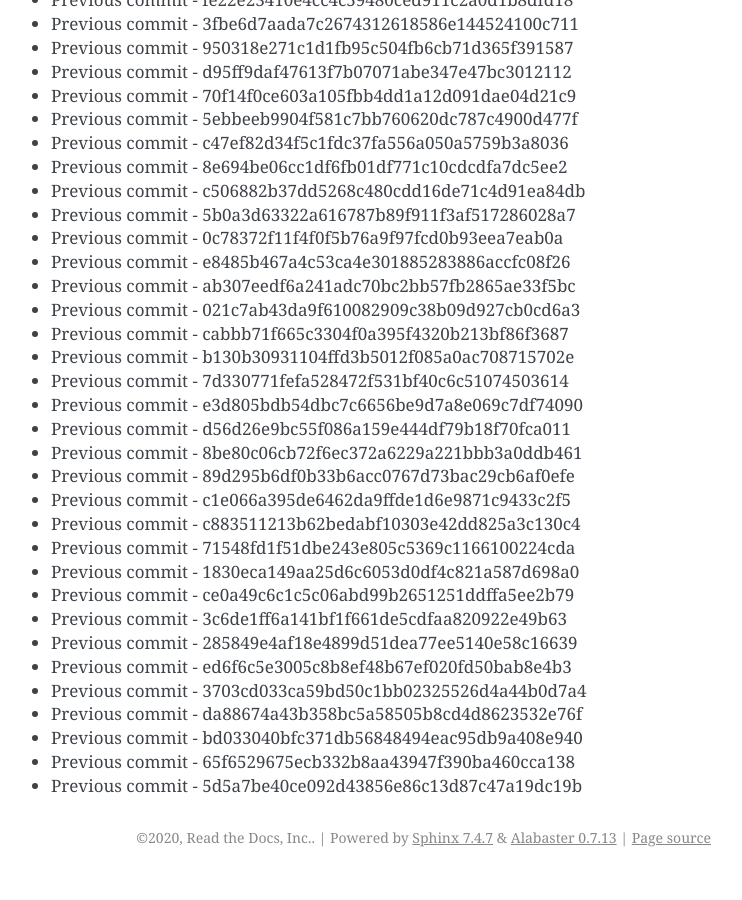
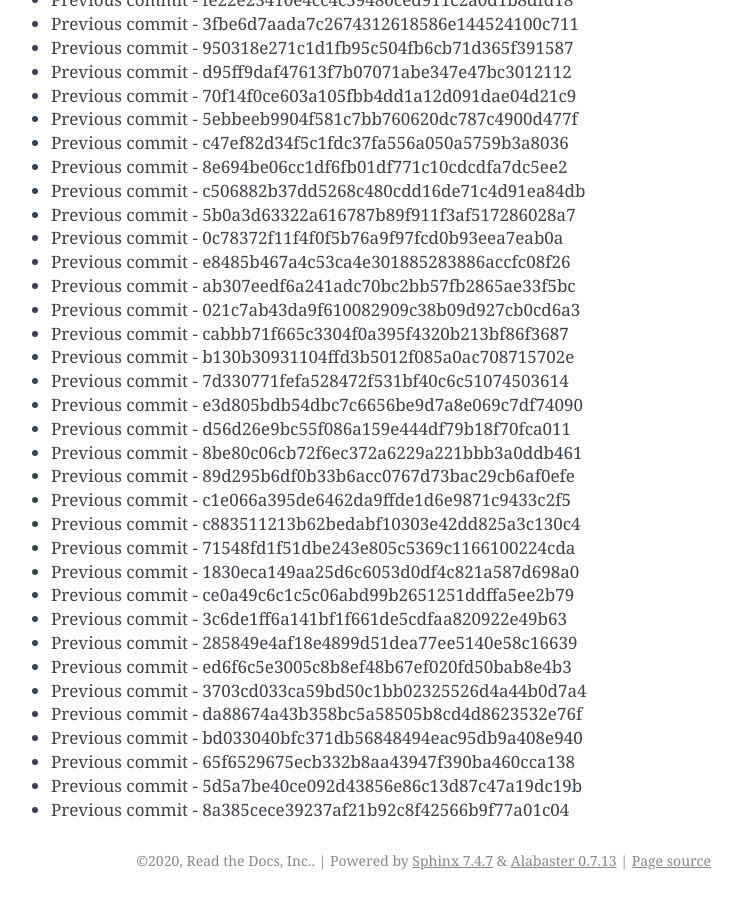
Before and after one commit to readthedocs/rtd-git-stresstest, a Sphinx documentation site: the page built from docs/updates.rst, in a window 1280 px wide and 900 px high, scrolled down 86895 px. Shown: the whole window, without its empty margins (399-1141 px from the left). Built offline with Sphinx 7.4.7, drawn with Linux system fonts in a browser that asks for light colours; before the commit the page ends 87772 px from its top, so only the background shows below that.

Commit message:
Generating commit from previous: 8a385cece39237af21b92c8f42566b9f77a01c04

```diff
--- a/docs/updates.rst
+++ b/docs/updates.rst
@@ -3683,3 +3683,4 @@ It can be tested for any performance characteristics.
 * Previous commit - bd033040bfc371db56848494eac95db9a408e940
 * Previous commit - 65f6529675ecb332b8aa43947f390ba460cca138
 * Previous commit - 5d5a7be40ce092d43856e86c13d87c47a19dc19b
+* Previous commit - 8a385cece39237af21b92c8f42566b9f77a01c04
```
